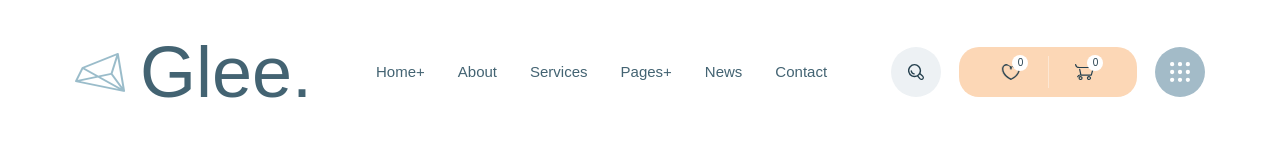
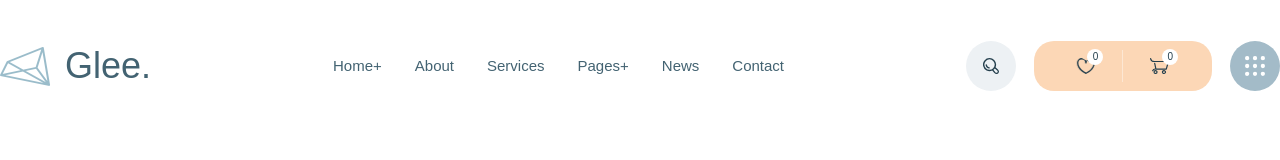
Before and after one commit to elusive-user/gle, a website: page app/index.html in a window 1280 px wide. Drawn offline with nearby package versions, Linux system fonts and the light colour scheme; files that its build step writes are made by us from their sources.

Commit message:
fix header

```diff
--- a/app/index.html
+++ b/app/index.html
@@ -10,8 +10,8 @@
 </head>
 
 <body>
-
   <header class="header">
+    <div class="header__container">
       <div class="header__inner">
         <a class="logo" href="#">
           <h1 class="logo__title">Glee.</h1>
@@ -44,7 +44,8 @@
           </a>
           <div class="user-nav__inner">
             <a class="user-nav__link" href="#">
-            <img class="user__nav__img" src="images/icons/heart.svg" alt="heart icon" style="transform: rotateY(180deg);">
+              <img class="user__nav__img" src="images/icons/heart.svg" alt="heart icon"
+                style="transform: rotateY(180deg);">
               <span class="user-nav__num">0</span>
             </a>
             <a class="user-nav__link" href="#">
@@ -57,6 +58,7 @@
           </a>
         </div>
       </div>
+    </div>
   </header>
 
 
--- a/app/scss/style.scss
+++ b/app/scss/style.scss
@@ -4,7 +4,9 @@
 @import 'global';
 
 .header {
-  padding: 37px 75px;
+  padding: 37px 0;
+  max-width: 1800px;
+  margin: 0 auto;
   &__inner {
     display: flex;
     justify-content: space-between;
@@ -13,8 +15,8 @@
 }
 .logo {
   &__title {
-    font-size: 72px;
-    line-height: 70px;
+    font-size: 36px;
+    line-height: 58px;
     padding-left: 65px;
     position: relative;
     color: $accent;
@@ -96,7 +98,7 @@
     background-color: #edf1f4;
     display: flex;
     align-items:center;
-    justify-content: center
+    justify-content: center;
   }
 
   &__link--dots{
```
Lines whose indentation alone changed are shown as unchanged.
